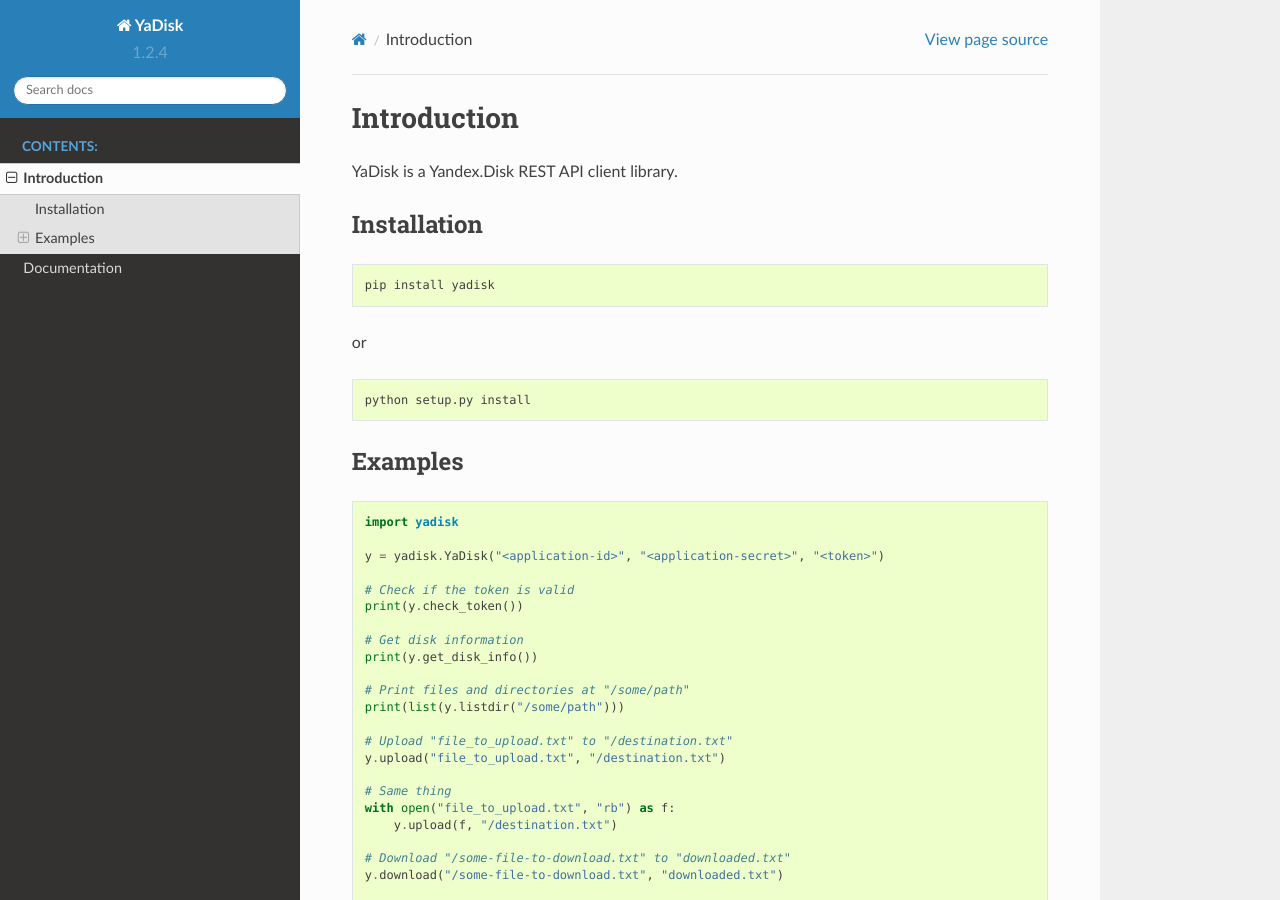
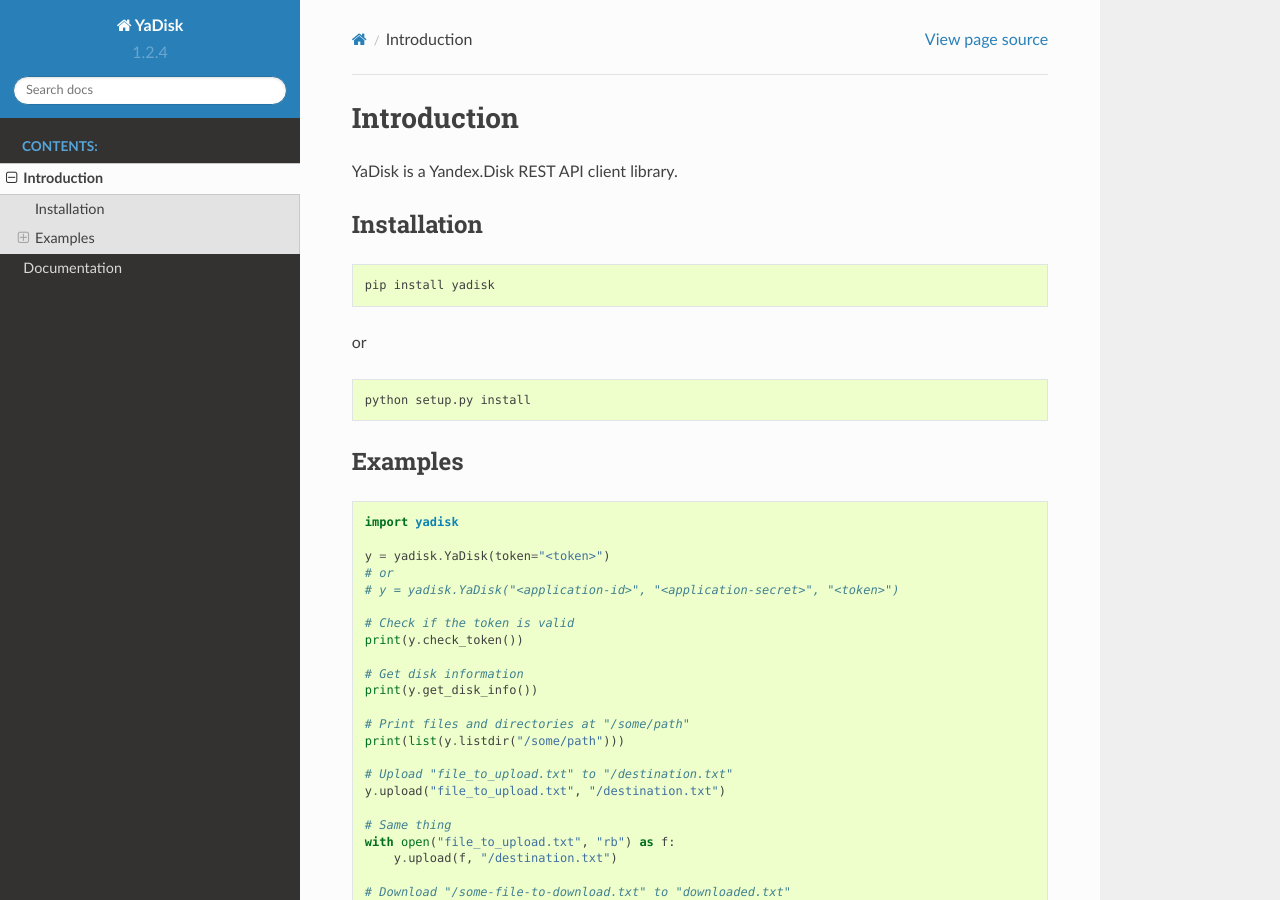
Before and after one commit to ivknv/yadisk, a Sphinx documentation site: the page built from docs/intro.rst, in a window 1280 px wide and 900 px high. Built offline with Sphinx 7.4.7 and the Read the Docs theme 2.0.0, drawn with Linux system fonts in a browser that asks for light colours.

Commit message:
Update examples

```diff
--- a/README.en.rst
+++ b/README.en.rst
@@ -28,7 +28,9 @@
 
     import yadisk
 
-    y = yadisk.YaDisk("<application-id>", "<application-secret>", "<token>")
+    y = yadisk.YaDisk(token="<token>")
+    # or
+    # y = yadisk.YaDisk("<application-id>", "<application-secret>", "<token>")
 
     # Check if the token is valid
     print(y.check_token())
--- a/README.rst
+++ b/README.rst
@@ -28,7 +28,9 @@
 
     import yadisk
 
-    y = yadisk.YaDisk("<id-приложения>", "<secret-приложения>", "<токен>")
+    y = yadisk.YaDisk(token="<токен>")
+    # или
+    # y = yadisk.YaDisk("<id-приложения>", "<secret-приложения>", "<токен>")
 
     # Проверяет, валиден ли токен
     print(y.check_token())
--- a/docs/intro.rst
+++ b/docs/intro.rst
@@ -23,7 +23,9 @@
 
     import yadisk
 
-    y = yadisk.YaDisk("<application-id>", "<application-secret>", "<token>")
+    y = yadisk.YaDisk(token="<token>")
+    # or
+    # y = yadisk.YaDisk("<application-id>", "<application-secret>", "<token>")
 
     # Check if the token is valid
     print(y.check_token())
```
